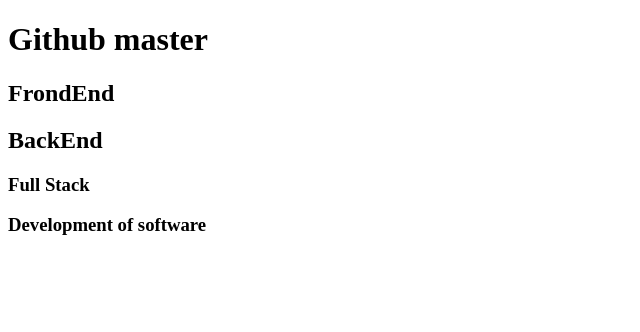
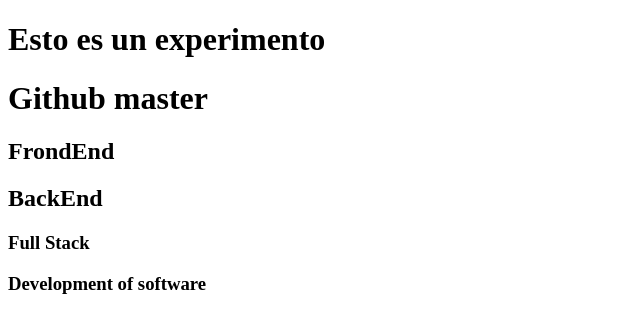
Before and after one commit to paulo29012002/Primer-Repo, a plain HTML site: page index.html in a window 1280 px wide. Shown: the whole page, without its empty margins (0-640 px from the left). Drawn offline with Linux system fonts and the light colour scheme.

Commit message:
Agregamos experimento

```diff
--- a/index.html
+++ b/index.html
@@ -6,6 +6,7 @@
     <title>Document</title>
 </head>
 <body>
+    <h1>Esto es un experimento</h1>
     <h1>Github master</h1>
     <h2>FrondEnd</h2>
     <h2>BackEnd</h2>
```
